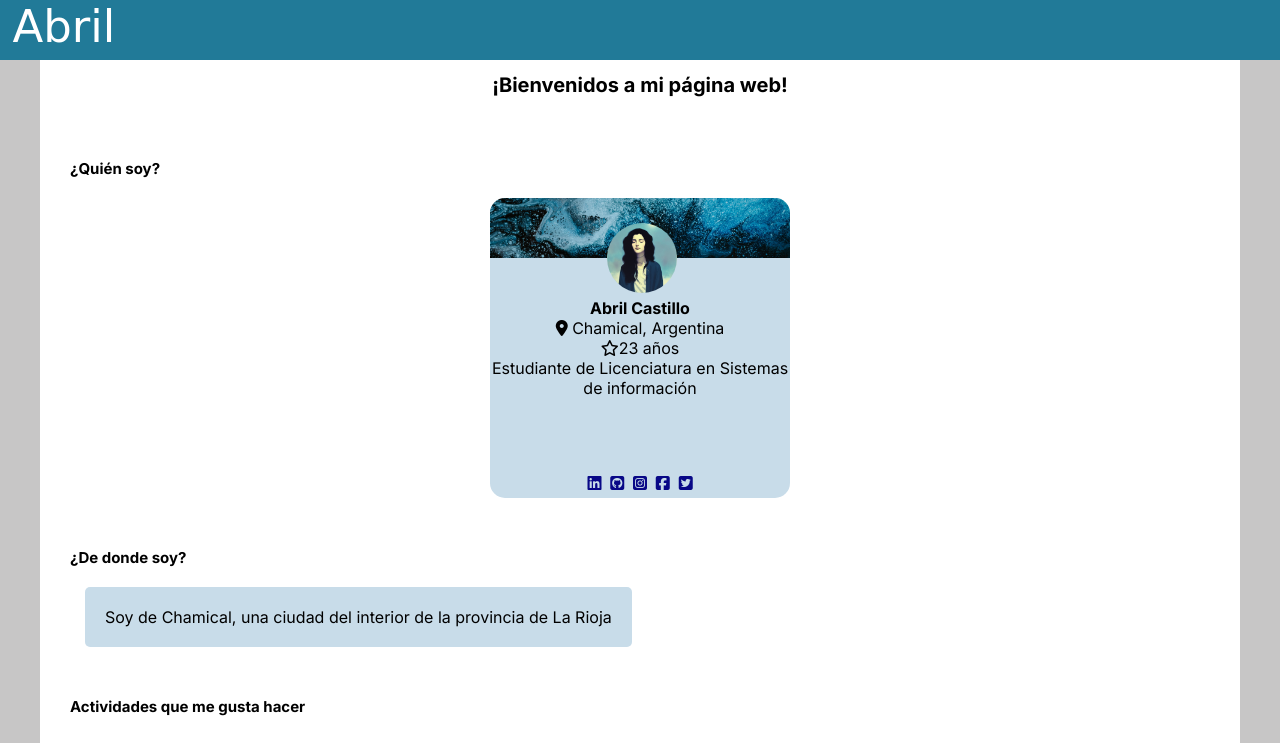
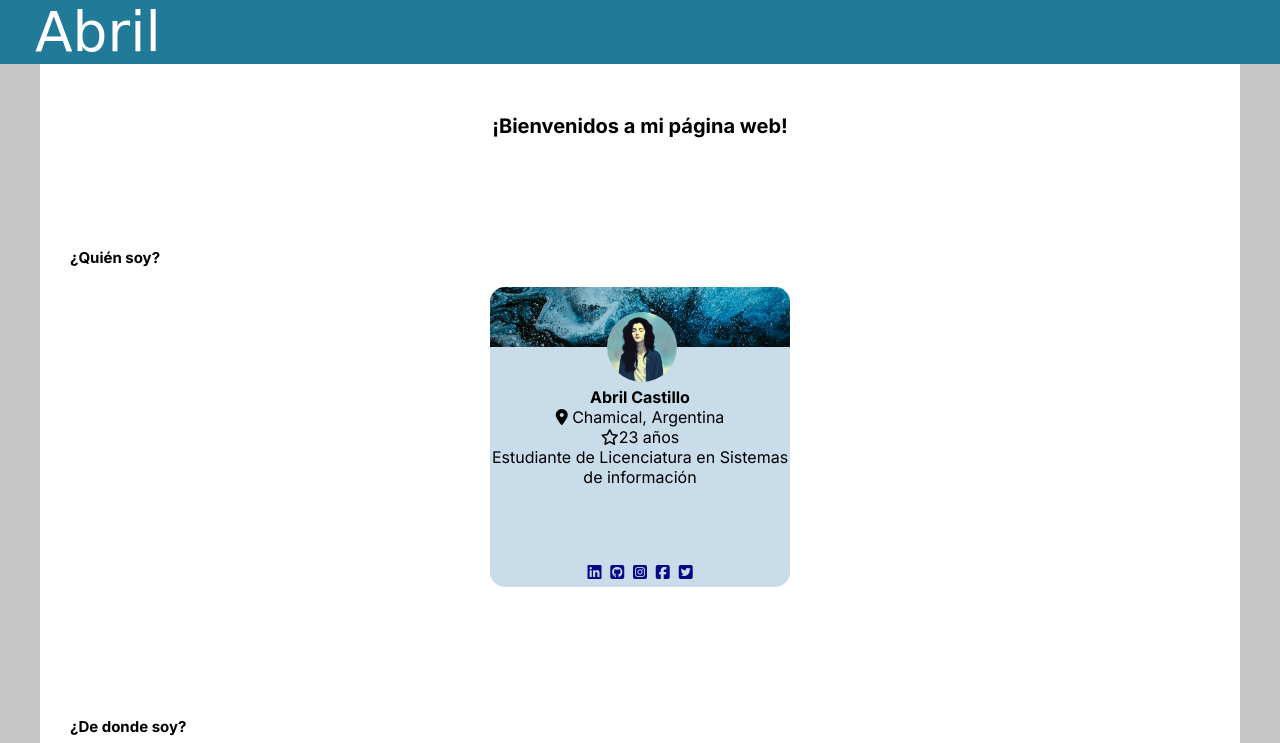
Before and after one commit to AbrilfCastillo/desafio-1-html-css, a plain HTML site: page index.html in a window 1280 px wide. Shown: the top 743 px of the page. Drawn offline with Linux system fonts and the light colour scheme; a web font is replaced by a local one.

Commit message:
mejoras CSS

```diff
--- a/style.css
+++ b/style.css
@@ -47,14 +47,13 @@ p {
 header,
 footer {
   background-color: var(--header-footer);
-  height: 6rem;
 }
 
 header a {
   font-family: "Bonheur royale", cursive;
   color: white;
-  font-size: 4.5rem;
-  margin: 1.25rem;
+  font-size: 5.5rem;
+  margin: 3.5rem;
 }
 
 /* body */
@@ -63,7 +62,7 @@ body {
 }
 h1 {
   text-align: center;
-  padding: 1.25rem;
+  padding: 5rem;
 }
 
 /* Quién soy */
@@ -117,7 +116,7 @@ h1 {
 }
 
 section {
-  margin: 5rem 2rem;
+  padding: 5rem 2rem;
 }
 
 h2 {
@@ -126,7 +125,7 @@ h2 {
 
 .background-respuesta {
   background-color: var(--card-back);
-  margin: 2rem 2.5rem;
+  margin: 5rem 2.5rem 1rem 2.5rem;
   padding: 2rem;
   width: fit-content;
   border-radius: 5px;
@@ -154,9 +153,10 @@ footer {
 }
 
 .redes {
-  font-size: medium;
+  font-size: 30px;
+  padding: 3rem;
 }
 
 .redes a {
-  margin-right: 1.5rem;
+  margin-right: 1.25rem;
 }
```
